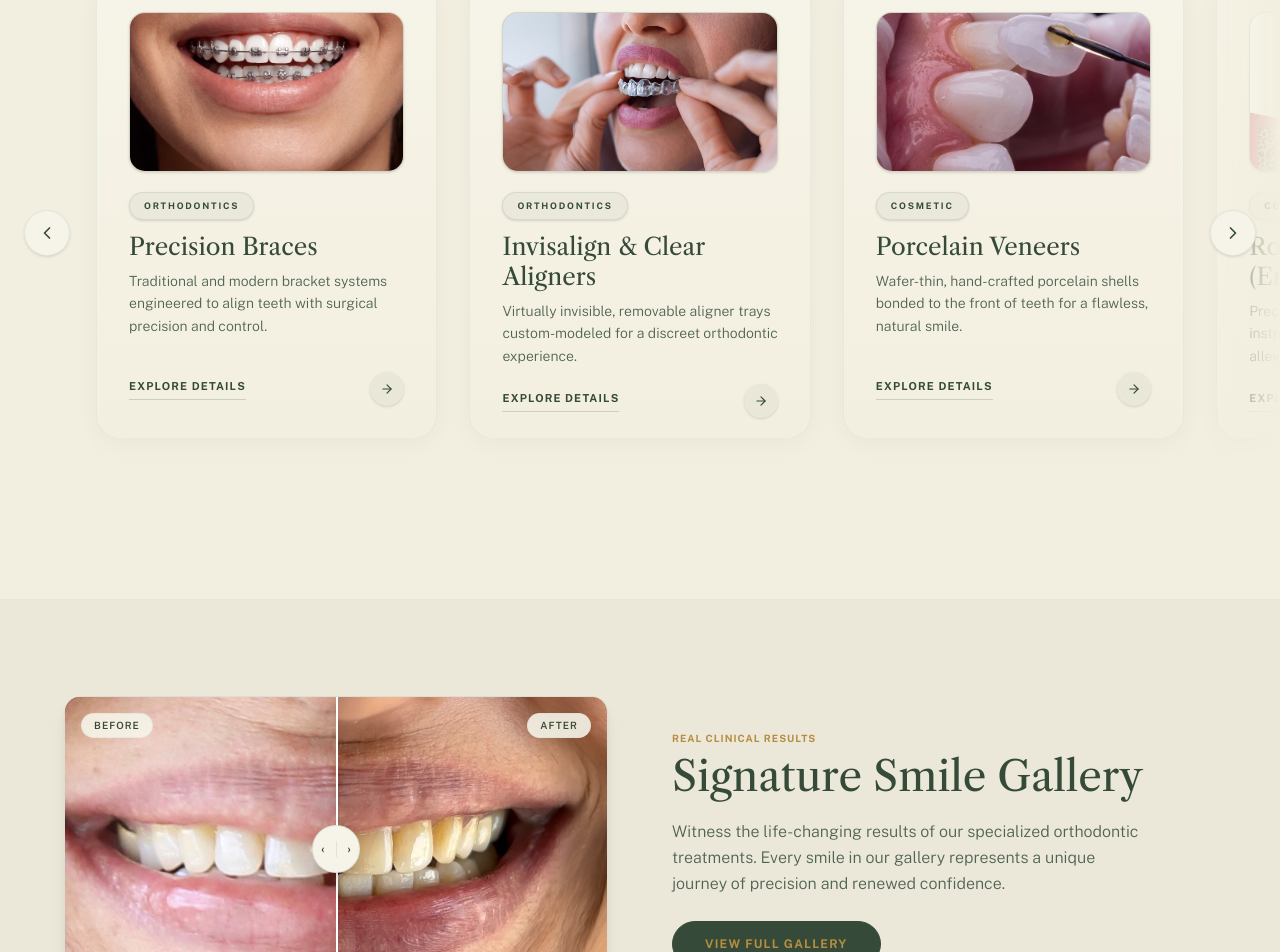
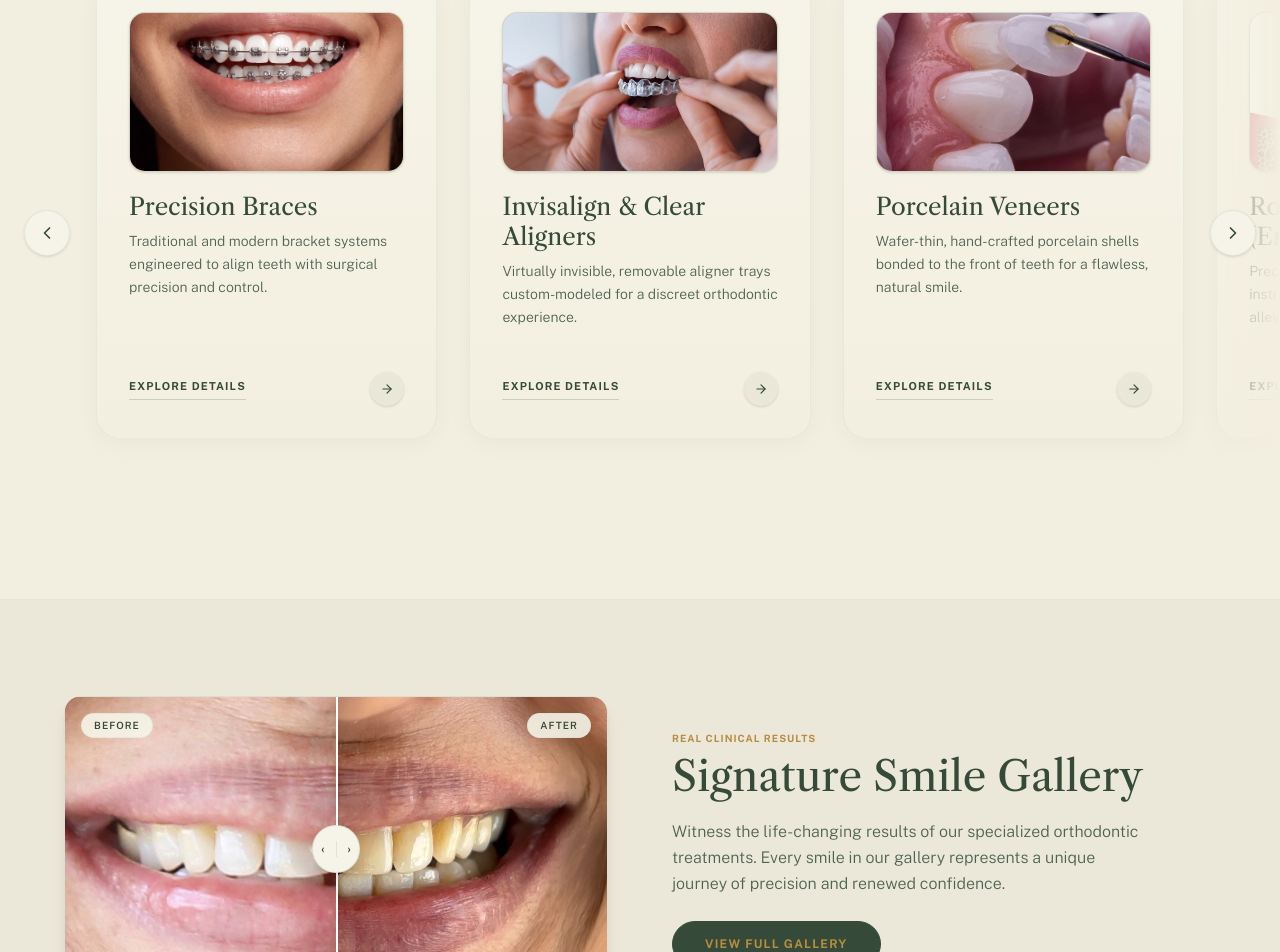
Before and after one commit to Ansh-0403/Nerai-Clinic, a React (Vite) app in the folder frontend/: page / in a window 1280 px wide. Shown: the part 2160-3112 px from the top of the page. Built offline with nearby package versions, Linux system fonts and the light colour scheme.

Commit message:
style: remove category badges from treatment cards and viewer

```diff
--- a/frontend/src/components/ui/TreatmentViewer.tsx
+++ b/frontend/src/components/ui/TreatmentViewer.tsx
@@ -46,9 +46,6 @@ export const TreatmentViewer: React.FC<TreatmentViewerProps> = ({ treatment, onC
             className="w-full h-full object-cover object-center"
           />
           <div className="absolute inset-x-0 bottom-0 bg-gradient-to-t from-black/85 via-black/40 to-transparent p-6 pointer-events-none">
-            <span className="font-sans text-[10px] font-bold text-primary-fixed-dim tracking-widest uppercase block mb-1">
-              {treatment.category}
-            </span>
             <h3 className="font-serif text-2xl md:text-3xl text-surface-container-lowest leading-tight">
               {treatment.title}
             </h3>
--- a/frontend/src/pages/Home.tsx
+++ b/frontend/src/pages/Home.tsx
@@ -228,9 +228,6 @@ export default function Home() {
                           />
                         </div>
 
-                        <span className="font-sans text-[9px] font-bold text-primary tracking-[0.2em] uppercase bg-primary/5 px-3.5 py-1.5 rounded-full border border-primary/10 inline-block mb-3 shadow-sm">
-                          {treatment.category}
-                        </span>
                         <h3 className="font-serif text-xl md:text-2xl text-on-surface leading-tight mb-2">
                           {treatment.title}
                         </h3>
```
